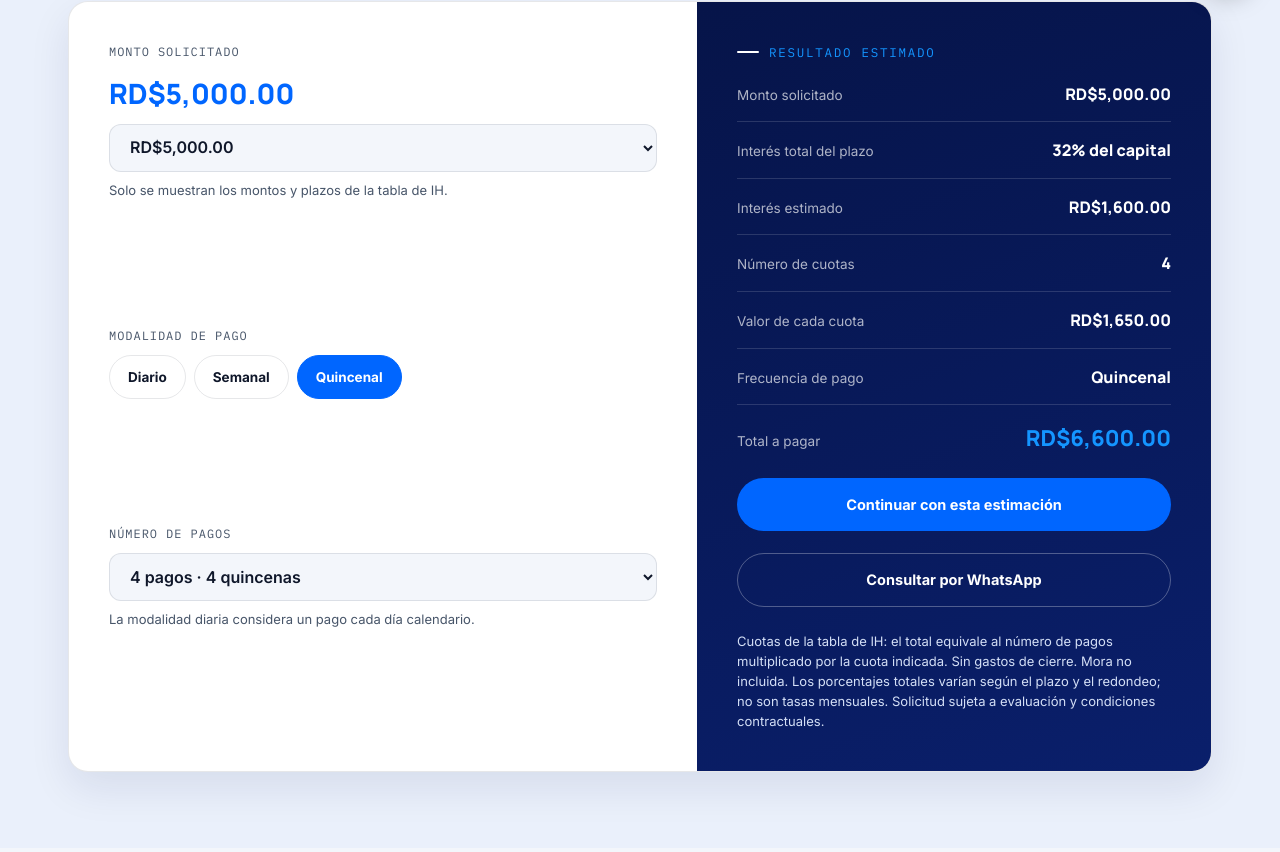
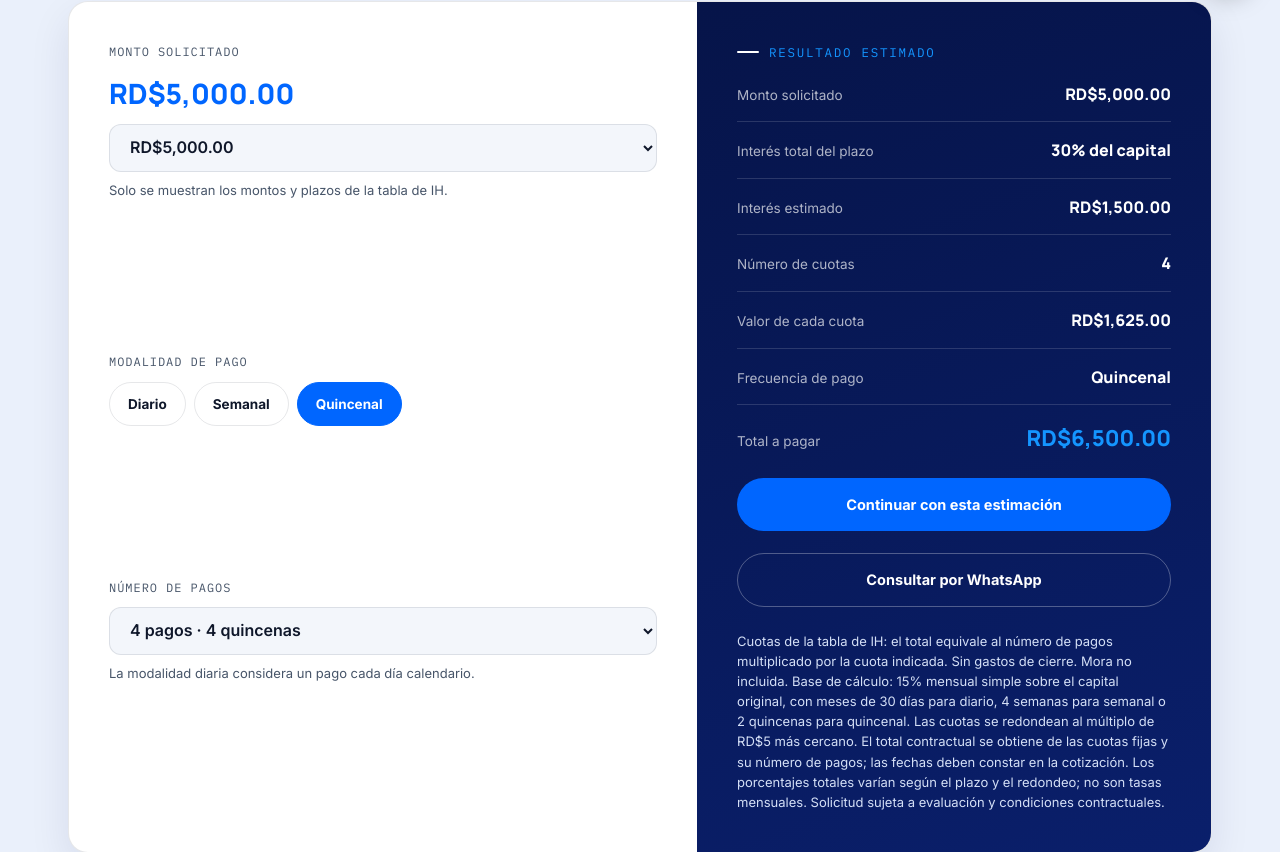
Before and after one commit to inversiones-hernandez/ih, a plain HTML site: page soluciones.html in a window 1280 px wide. Shown: the part 787-1639 px from the top of the page. Drawn offline with Linux system fonts and the light colour scheme.

Commit message:
Alinear cuotas vigentes y declaraciones de privacidad del sitio público

```diff
--- a/calculadora.js
+++ b/calculadora.js
@@ -15,21 +15,22 @@ function iniciar(){
    const mensaje='Hola, quiero información sobre un préstamo de '+dinero(r.monto)+', '+r.plazo+' pagos '+({diario:'diarios',semanal:'semanales',quincenal:'quincenales'}[modalidad])+' de '+dinero(r.cuota)+'. Total: '+dinero(r.total)+'.';
    document.getElementById('calcAsesor').href='https://wa.me/18495942190?text='+encodeURIComponent(mensaje);
  }
- function seleccionar(mode){
+ function seleccionar(mode,preferred){
    if(!Object.hasOwn(datos.planes,mode))return;
-   modalidad=mode;const plan=datos.planes[mode],oldMonto=Number(monto.value),oldPlazo=Number(plazo.value);
+   modalidad=mode;const plan=datos.planes[mode],oldMonto=preferred?.monto??Number(monto.value),oldPlazo=preferred?.plazo??Number(plazo.value);
    opciones(monto,plan.capitales,dinero);monto.value=String(plan.capitales.includes(oldMonto)?oldMonto:5000);
-   opciones(plazo,plan.plazos,n=>n+' pagos · '+n+' '+plan.unidad);plazo.value=String(plan.plazos.includes(oldPlazo)?oldPlazo:plan.plazos[0]);
+   const disponibles=plan.plazos.filter(n=>datos.calcular(mode,monto.value,n));
+   opciones(plazo,disponibles,n=>n+' pagos · '+n+' '+plan.unidad);plazo.value=String(disponibles.includes(oldPlazo)?oldPlazo:disponibles[0]);
    document.querySelectorAll('[data-modalidad]').forEach(b=>{const active=b.dataset.modalidad===mode;b.classList.toggle('active',active);b.setAttribute('aria-pressed',String(active));});
    render();
  }
  const params=new URLSearchParams(location.search),previo=datos.desdeParametros(params);
  const aviso=document.getElementById('calcAviso');
  if(aviso&&datos.tieneSeleccion(params)&&!previo)aviso.hidden=false;
- if(previo){modalidad=previo.modalidad;monto.value=String(previo.monto);plazo.value=String(previo.plazo);}
+ if(previo)modalidad=previo.modalidad;
  document.querySelectorAll('[data-modalidad]').forEach(b=>b.addEventListener('click',()=>seleccionar(b.dataset.modalidad)));
  function elegir(){if(aviso)aviso.hidden=true;render();}
- monto.addEventListener('change',elegir);plazo.addEventListener('change',elegir);seleccionar(modalidad);if(previo){monto.value=String(previo.monto);plazo.value=String(previo.plazo);render();}
+ monto.addEventListener('change',()=>{seleccionar(modalidad);if(aviso)aviso.hidden=true;});plazo.addEventListener('change',elegir);seleccionar(modalidad,previo);
 }
 if(document.readyState==='loading')document.addEventListener('DOMContentLoaded',iniciar);else iniciar();
 })();
--- a/prestamos.js
+++ b/prestamos.js
@@ -1,18 +1,14 @@
 /* Matriz autorizada de cuotas IH. Mantener sincronizada con las tablas comerciales. */
 (function (root) {
   'use strict';
-  const capitales=[1000,2000,3000,4000,5000,6000,7000,8000,9000,10000,15000,20000,25000];
-  const planes={
-    diario:{nombre:'Diario',unidad:'días',plazos:[30,45],capitales,cuotas:[[40,30],[75,55],[115,85],[155,110],[195,140],[230,165],[270,195],[310,220],[350,250],[385,275],[580,415],[775,550],[965,690]]},
-    semanal:{nombre:'Semanal',unidad:'semanas',plazos:[5,10,13],capitales,cuotas:[[260,140,115],[520,280,230],[780,420,345],[1040,560,460],[1300,700,575],[1560,840,690],[1820,980,810],[2080,1120,925],[2340,1260,1040],[2600,1400,1155],[3900,2100,1730],[5200,2800,2310],[6500,3500,2885]]},
-    quincenal:{nombre:'Quincenal',unidad:'quincenas',plazos:[4,5,8],capitales,cuotas:[[330,280,205],[660,560,410],[990,840,615],[1320,1120,820],[1650,1400,1025],[1980,1680,1230],[2310,1960,1435],[2640,2240,1640],[2970,2520,1845],[3300,2800,2050],[4950,4200,3075],[6600,5600,4100],[8250,7000,5125]]}
-  };
+  const planes={"diario":{"nombre":"Diario","unidad":"días","plazos":[30,45],"capitales":[3000,4000,5000,6000,7000,8000,9000,10000,15000,20000,25000,30000],"cuotas":[[115,null],[155,110],[190,135],[230,165],[270,190],[305,220],[345,245],[385,270],[575,410],[765,545],[960,680],[1150,815]]},"semanal":{"nombre":"Semanal","unidad":"semanas","plazos":[8,10,13],"capitales":[2000,3000,4000,5000,6000,7000,8000,9000,10000,15000,20000,25000,30000],"cuotas":[[325,null,null],[490,null,null],[650,550,460],[815,690,570],[975,825,685],[1140,965,800],[1300,1100,915],[1465,1240,1030],[1625,1375,1145],[2440,2065,1715],[3250,2750,2290],[4065,3440,2860],[4875,4125,3435]]},"quincenal":{"nombre":"Quincenal","unidad":"quincenas","plazos":[4,5,8,10],"capitales":[1000,2000,3000,4000,5000,6000,7000,8000,9000,10000,15000,20000,25000,30000],"cuotas":[[325,null,null,null],[650,null,null,null],[975,825,600,null],[1300,1100,800,700],[1625,1375,1000,875],[1950,1650,1200,1050],[2275,1925,1400,1225],[2600,2200,1600,1400],[2925,2475,1800,1575],[3250,2750,2000,1750],[4875,4125,3000,2625],[6500,5500,4000,3500],[8125,6875,5000,4375],[9750,8250,6000,5250]]}};
   function calcular(modalidad,monto,plazo){
     const plan=Object.hasOwn(planes,modalidad)?planes[modalidad]:null;monto=Number(monto);plazo=Number(plazo);
     if(!plan||!Number.isSafeInteger(monto)||!Number.isSafeInteger(plazo))return null;
     const fila=plan.capitales.indexOf(monto),col=plan.plazos.indexOf(plazo);
     if(fila<0||col<0)return null;
-    const cuota=plan.cuotas[fila][col],total=cuota*plazo,interes=total-monto;
+    const cuota=plan.cuotas[fila][col];if(!Number.isFinite(cuota)||cuota<=0)return null;
+    const total=cuota*plazo,interes=total-monto;
     return {modalidad,monto,plazo,cuota,total,interes,porcentajeTotal:interes/monto*100};
   }
   function desdeParametros(params){return calcular(params.get('modalidad'),params.get('monto'),params.get('plazo'));}
--- a/privacidad-preferencias.js
+++ b/privacidad-preferencias.js
@@ -1,6 +1,6 @@
 (function(){'use strict';const KEY='ih-privacy-v1',duration=180*86400000;let prefs=null;try{const p=JSON.parse(localStorage.getItem(KEY));if(p&&p.version===1&&typeof p.external==='boolean'&&p.expires>Date.now()&&p.expires<Date.now()+duration+60000)prefs=p;}catch{}
 function apply(){document.querySelectorAll('[data-map-src]').forEach(frame=>{const enabled=!!prefs?.external;frame.hidden=!enabled;const placeholder=frame.nextElementSibling;if(placeholder?.classList.contains('map-consent'))placeholder.hidden=enabled;if(enabled)frame.src=frame.dataset.mapSrc;else frame.removeAttribute('src');});}
 function save(external){prefs={version:1,external,expires:Date.now()+duration};try{localStorage.setItem(KEY,JSON.stringify(prefs));}catch{}apply();}
-const dialog=document.createElement('dialog');dialog.className='ih-privacy-dialog';dialog.setAttribute('aria-labelledby','privacy-title');dialog.innerHTML='<form method="dialog"><h2 id="privacy-title">Tu privacidad</h2><p>No hay anuncios de AdSense ni analítica publicitaria activos. Puedes leer el sitio sin cargar el mapa de Google.</p><label><input type="checkbox" id="privacy-external"> Permitir el mapa integrado de Google</label><p>Google Fonts se carga para mostrar las tipografías. Este control no es una autorización de publicidad ni una CMP de AdSense. <a href="cookies.html">Más información</a>.</p><div class="ih-privacy-actions"><button class="btn btn-ghost" type="button" data-necessary>No cargar mapa</button><button class="btn btn-primary" type="button" data-save>Guardar elección</button><button class="btn btn-ghost" value="close">Cerrar</button></div></form>';document.body.append(dialog);
+const dialog=document.createElement('dialog');dialog.className='ih-privacy-dialog';dialog.setAttribute('aria-labelledby','privacy-title');dialog.innerHTML='<form method="dialog"><h2 id="privacy-title">Tu privacidad</h2><p>No hay anuncios de AdSense ni analítica publicitaria activos. Puedes leer el sitio sin cargar el mapa de Google.</p><label><input type="checkbox" id="privacy-external"> Permitir el mapa integrado de Google</label><p>Las tipografías se sirven desde este sitio. Este control no es una autorización de publicidad ni una CMP de AdSense. <a href="cookies.html">Más información</a>.</p><div class="ih-privacy-actions"><button class="btn btn-ghost" type="button" data-necessary>No cargar mapa</button><button class="btn btn-primary" type="button" data-save>Guardar elección</button><button class="btn btn-ghost" value="close">Cerrar</button></div></form>';document.body.append(dialog);
 const box=dialog.querySelector('input');function open(){box.checked=!!prefs?.external;dialog.showModal();}document.querySelectorAll('[data-privacy-open]').forEach(button=>button.addEventListener('click',open));dialog.querySelector('[data-necessary]').addEventListener('click',()=>{save(false);dialog.close();});dialog.querySelector('[data-save]').addEventListener('click',()=>{save(box.checked);dialog.close();});
 document.querySelectorAll('[data-map-once]').forEach(button=>button.addEventListener('click',()=>{const placeholder=button.closest('.map-consent'),frame=placeholder?.previousElementSibling;if(!frame?.dataset.mapSrc)return;frame.src=frame.dataset.mapSrc;frame.hidden=false;placeholder.hidden=true;}));apply();})();
--- a/soluciones.html
+++ b/soluciones.html
@@ -97,7 +97,7 @@
 <div class="calc-result-row total"><span>Total a pagar</span><span id="resTotal">—</span></div>
 </div>
 <a class="btn btn-primary" href="solicitud.html" id="calcSolicitud">Continuar con esta estimación</a><a class="btn btn-ghost calc-advisor" href="https://wa.me/18495942190" id="calcAsesor" rel="noopener" target="_blank">Consultar por WhatsApp</a>
-<p class="calc-disclaimer">Cuotas de la tabla de IH: el total equivale al número de pagos multiplicado por la cuota indicada. Sin gastos de cierre. Mora no incluida. Los porcentajes totales varían según el plazo y el redondeo; no son tasas mensuales. Solicitud sujeta a evaluación y condiciones contractuales.</p>
+<p class="calc-disclaimer">Cuotas de la tabla de IH: el total equivale al número de pagos multiplicado por la cuota indicada. Sin gastos de cierre. Mora no incluida. Base de cálculo: 15% mensual simple sobre el capital original, con meses de 30 días para diario, 4 semanas para semanal o 2 quincenas para quincenal. Las cuotas se redondean al múltiplo de RD$5 más cercano. El total contractual se obtiene de las cuotas fijas y su número de pagos; las fechas deben constar en la cotización. Los porcentajes totales varían según el plazo y el redondeo; no son tasas mensuales. Solicitud sujeta a evaluación y condiciones contractuales.</p>
 </div>
 </div>
 </div>
@@ -171,5 +171,5 @@
 <a aria-label="Escribir por WhatsApp" class="wa-float" href="https://wa.me/18495942190?text=Hola%2C%20tengo%20una%20consulta" rel="noopener" target="_blank">
 <svg class="icon" viewbox="0 0 24 24"><path d="M21 11.5a8.5 8.5 0 01-12.4 7.6L4 20l1-4.4A8.5 8.5 0 1121 11.5z"></path><path d="M8.5 10.3c.3 2.6 2.5 4.8 5.1 5.1"></path></svg>
 </a>
-<script defer="True" src="prestamos.js?v=validacion-2"></script><script defer="True" src="script.js?v=lectura-20261108"></script><script defer="True" src="calculadora.js?v=validacion-2"></script></body>
+<script defer="True" src="prestamos.js?v=condiciones-20261119"></script><script defer="True" src="script.js?v=lectura-20261108"></script><script defer="True" src="calculadora.js?v=condiciones-20261119"></script></body>
 </html>
```
Also changed, not shown: cookies.html (+1 -1 lines), criterios-editoriales.html (+1 -1 lines), index.html (+5 -5 lines), privacidad.html (+1 -1 lines), solicitud.html (+1 -1 lines), 2 other files.
